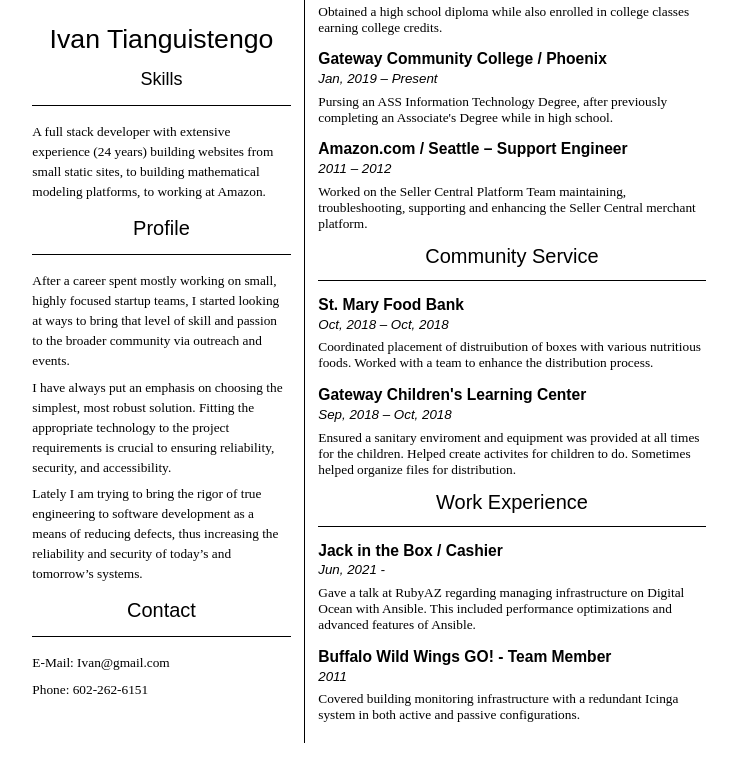
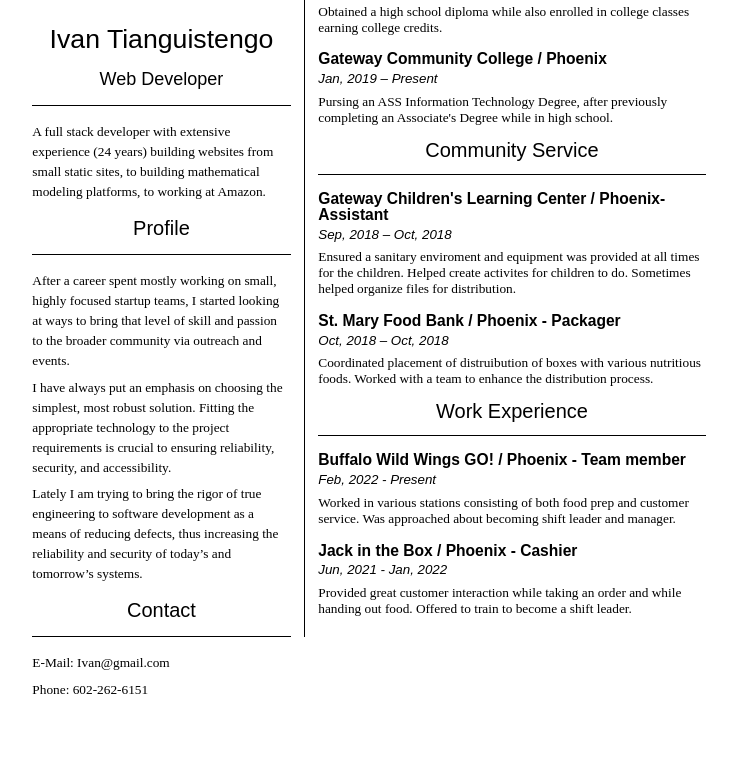
Before and after one commit to lvanIvan/resume, a plain HTML site: page index.html in a window 1280 px wide. Shown: the part 144-904 px from the top of the page, without its empty margins (271-1008 px from the left). Drawn offline with Linux system fonts and the light colour scheme.

Commit message:
cmplt ske

```diff
--- a/index.html
+++ b/index.html
@@ -12,7 +12,7 @@
   <div id="left-column">
     <p id="initials">IT</p>
     <h1>Ivan Tianguistengo</h1>
-    <h2 id="Skills">Skills</h2>
+    <h2 id="job-title">Web Developer</h2>
     <p id="brief-description">A full stack developer with extensive experience (24 years) building websites from small static sites, to building mathematical modeling platforms, to working at Amazon.</p>
     <div id="profile">
       <h2>Profile</h2>
@@ -35,27 +35,24 @@
       <h3>Gateway Community College / Phoenix</h3>
       <p class="date-range">Jan, 2019 – Present</p>
       <p>Pursing an ASS Information Technology Degree, after previously completing an Associate's Degree while in high school.</p>
-      <h3>Amazon.com / Seattle – Support Engineer</h3>
-      <p class="date-range">2011 – 2012</p>
-      <p>Worked on the Seller Central Platform Team maintaining, troubleshooting, supporting and enhancing the Seller Central merchant platform.</p>
     </div>
     <div id="community-service">
       <h2>Community Service</h2>
-      <h3>St. Mary Food Bank</h3>
+      <h3>Gateway Children's Learning Center / Phoenix- Assistant</h3>
+      <p class="date-range">Sep, 2018 – Oct, 2018</p>
+      <p>Ensured a sanitary enviroment and equipment was provided at all times for the children. Helped create activites for children to do. Sometimes helped organize files for distribution. </p>
+      <h3>St. Mary Food Bank / Phoenix - Packager</h3>
       <p class="date-range">Oct, 2018 – Oct, 2018</p>
       <p>Coordinated placement of distruibution of boxes with various nutritious foods. Worked with a team to enhance the distribution process.</p>
-      <h3>Gateway Children's Learning Center</h3>
-      <p class="date-range">Sep, 2018 – Oct, 2018</p>
-      <p>Ensured a sanitary enviroment and equipment was provided at all times for the children. Helped create activites for children to do. Sometimes helped organize files for distribution. </p>
     </div>
     <div id="work">
       <h2>Work Experience</h2>
-      <h3>Jack in the Box / Cashier</h3>
-      <p class="date-range">Jun, 2021 - </p>
-      <p>Gave a talk at RubyAZ regarding managing infrastructure on Digital Ocean with Ansible. This included performance optimizations and advanced features of Ansible.</p>
-      <h3>Buffalo Wild Wings GO! - Team Member</h3>
-      <p class="date-range">2011</p>
-      <p>Covered building monitoring infrastructure with a redundant Icinga system in both active and passive configurations.</p>
+      <h3>Buffalo Wild Wings GO! / Phoenix - Team member</h3>
+      <p class="date-range">Feb, 2022 - Present</p>
+      <p>Worked in various stations consisting of both food prep and customer service. Was approached about becoming shift leader and manager.</p>
+      <h3>Jack in the Box / Phoenix - Cashier</h3>
+      <p class="date-range">Jun, 2021 - Jan, 2022</p>
+      <p>Provided great customer interaction while taking an order and while handing out food. Offered to train to become a shift leader.</p>
     </div>
   </div>
 </body>
--- a/style.css
+++ b/style.css
@@ -52,7 +52,7 @@ body {
     margin-bottom: 0.75em;
   }
 
-  #Skills {
+  #job-title {
     font-family: sans-serif;
     text-align: center;
     font-size: large;
```
